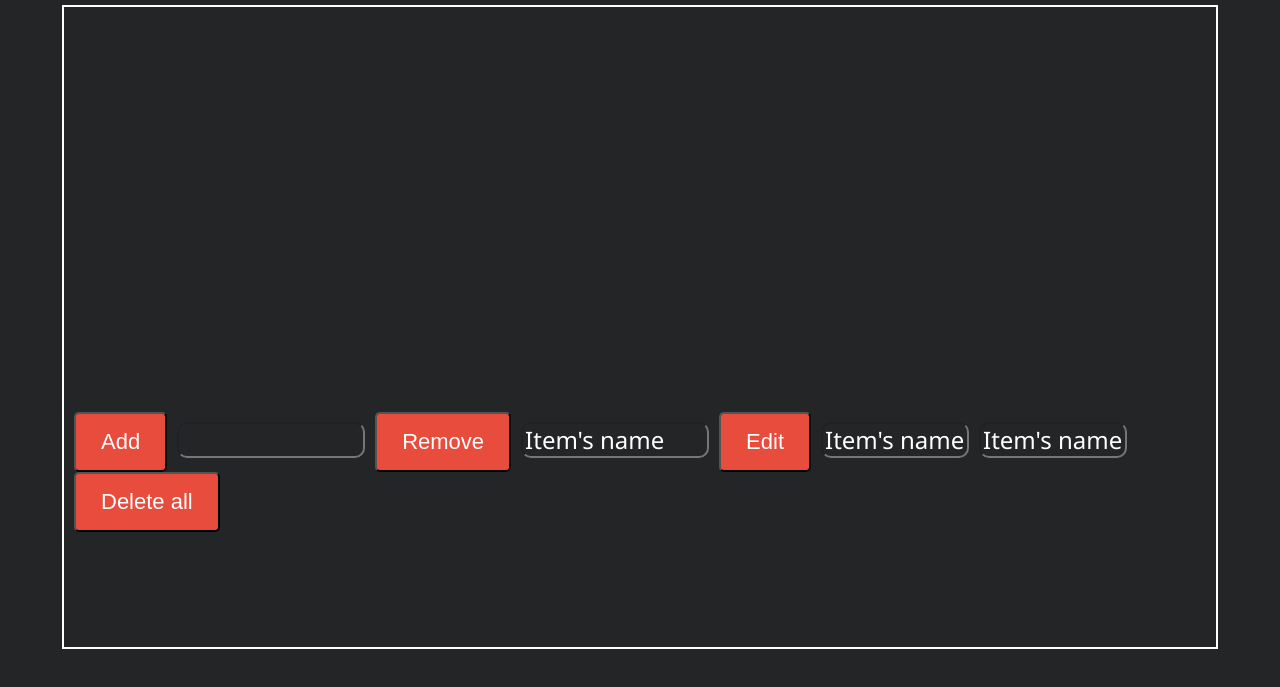
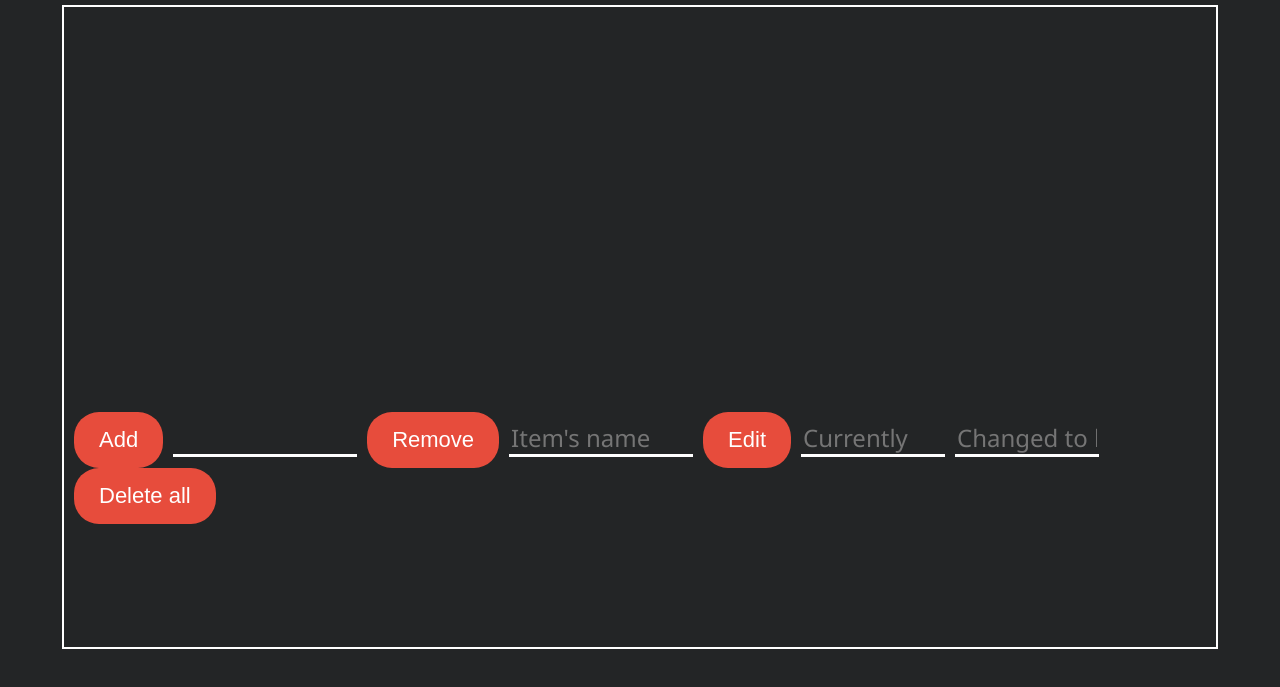
Before and after one commit to PyloXon/epic-todo-list, a plain HTML site: page index.html in a window 1280 px wide. Shown: the part 103-790 px from the top of the page. Drawn offline with Linux system fonts and the light colour scheme.

Commit message:
Minor improvements

```diff
--- a/index.html
+++ b/index.html
@@ -5,7 +5,7 @@
   older browser, the emojis may not show up properly. In which case you need this meta
   tag. Read more here: https://teamtreehouse.com/community/meta-charsetutf8-what-does-this-mean-or-what-does-it-do-i-deleted-it-from-the-code-and-nothing-changed -->
   <meta charset="utf-8" >
-  <title>Grid Master</title>
+  <title>Epic Todo List</title>
   <link rel="stylesheet" type="text/css" href="style.css">
   <link href="https://fonts.googleapis.com/css2?family=Noto+Sans&display=swap" rel="stylesheet">
   <link href="https://fonts.googleapis.com/css2?family=El+Messiri&display=swap" rel="stylesheet">
@@ -31,10 +31,10 @@
 		<input type='button' onclick='changeText2()' value='Add' class="btn red"/>
 		<input type="text" id="itemname" onkeypress="handle(event)" class="tinput">
 		<input type='button' onclick='removeSpec()' value='Remove' class="btn red"/>
-		<input type="text" value="Item's name" onkeypress="handle(event)" id="indexremove" class="tinput">
+		<input type="text" placeholder="Item's name" onkeypress="handle(event)" id="indexremove" class="tinput">
 		<input type='button' onclick='edit()' value='Edit' class="btn red"/>
-		<input type="text" value="Item's name" onkeypress="handle(event)" id="editbef" class="tinputs">
-		<input type="text" value="Item's name" onkeypress="handle(event)" id="editaft" class="tinputs">
+		<input type="text" placeholder="Currently" onkeypress="handle(event)" id="editbef" class="tinputs">
+		<input type="text" placeholder="Changed to be" onkeypress="handle(event)" id="editaft" class="tinputs">
         <input type='button' onclick='deleteAllConfirmation()' value='Delete all' class="btn red" id="dlall"/>
 	</div>
 
--- a/style.css
+++ b/style.css
@@ -53,7 +53,8 @@ html, body{
 }
 */
 .btn {
-  border-radius: 5px;
+  border-radius: 25px;
+  border: 0px;
   padding: 15px 25px;
   font-size: 22px;
   text-decoration: none;
@@ -62,6 +63,7 @@ html, body{
   position: relative;
   display: inline-block;
   margin-left: 10px;
+  outline: none;
 }
 
 .btn:active {
@@ -104,24 +106,37 @@ html, body{
   background-color: #FF6656;
 }
 .tinput{
+  border-color: white;
+  border-top: 0;
+  border-left: 0;
+  border-right:0;
+  border-bottom: 3px solid;
 	font-family: 'Noto Sans', sans-serif;
-	border-radius: 10px;
+
 	background-color: transparent;
 	color: var(--font-color);
 	height: 30px;
 	width: 180px;
 	font-size: 1.5em;
-	margin-left: 10px;
+  margin-left: 10px;
+  outline: none;
+
 }
 .tinputs{
+  border-color: white;
+  border-top: 0;
+  border-left: 0;
+  border-right:0;
+  border-bottom: 3px solid;
 	font-family: 'Noto Sans', sans-serif;
-	border-radius: 10px;
+
 	background-color: transparent;
 	color: var(--font-color);
 	height: 30px;
 	width: 140px;
 	font-size: 1.5em;
-	margin-left: 10px;
+  margin-left: 10px;
+  outline: none;
 }
 button {
 	font-family: 'Noto Sans', sans-serif;
```
